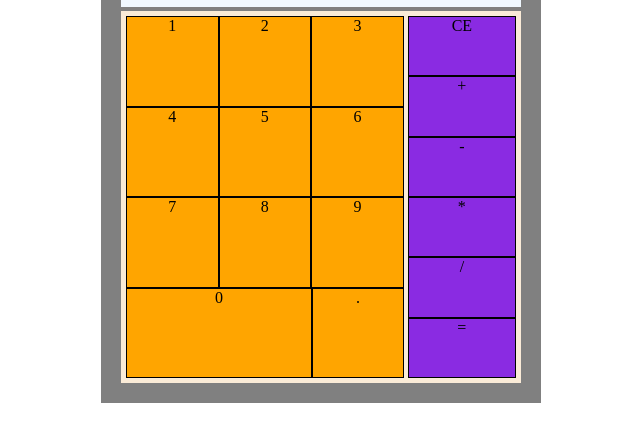
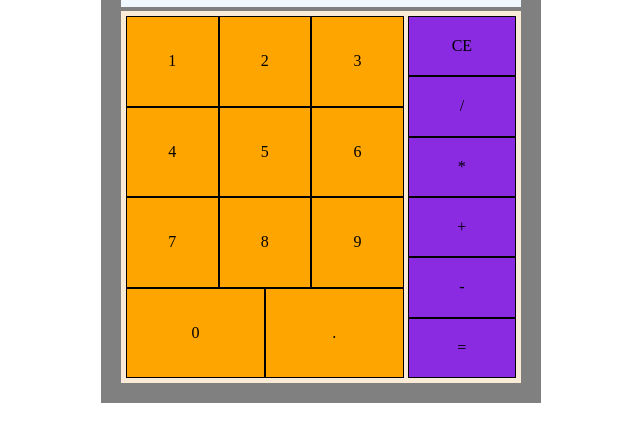
Before and after one commit to airuz4/odin-calc, a plain HTML site: page index.html in a window 1280 px wide. Shown: the part 275-716 px from the top of the page, without its empty margins (319-959 px from the left). Drawn offline with Linux system fonts and the light colour scheme.

Commit message:
Changed Div inputs into buttons
added a style that made them a blank canvas

```diff
--- a/index.html
+++ b/index.html
@@ -13,28 +13,25 @@
         </div>
         <div class="calc-inputs">
             <div class="calc-num">
-                <div class="num">1</div>
-                <div class="num">2</div>
-                <div class="num">3</div>
-
-                <div class="num">4</div>
-                <div class="num">5</div>
-                <div class="num">6</div>
-
-                <div class="num">7</div>
-                <div class="num">8</div>
-                <div class="num">9</div>
-
-                <div class="num zero">0</div>
-                <div class="num">.</div>
+                <button class="num">1</button>
+                <button class="num">2</button>
+                <button class="num">3</button>
+                <button class="num">4</button>
+                <button class="num">5</button>
+                <button class="num">6</button>
+                <button class="num">7</button>
+                <button class="num">8</button>
+                <button class="num">9</button>
+                <button class="num">0</button>
+                <button class="num">.</button>
             </div>
             <div class="calc-operate">
-                <div class="operate">CE</div>
-                <div class="operate">+</div>
-                <div class="operate">-</div>
-                <div class="operate">*</div>
-                <div class="operate">/</div>
-                <div class="operate">=</div>
+                <button class="operate">CE</button>
+                <button class="operate">/</button>
+                <button class="operate">*</button>
+                <button class="operate">+</button>
+                <button class="operate">-</button>
+                <button class="operate">=</button>
             </div>
         </div>
 
--- a/style.css
+++ b/style.css
@@ -62,8 +62,6 @@
 .num, .operate{
     border: 1px solid black;
     flex: 1 1 30%;
-    justify-content: center;
-    align-items: center;
     text-align: center;
 
 }
@@ -75,3 +73,8 @@
 .zero{
     flex: 1 1 64%;
 }
+
+button {
+  all: unset;
+  cursor: pointer;
+}
```
